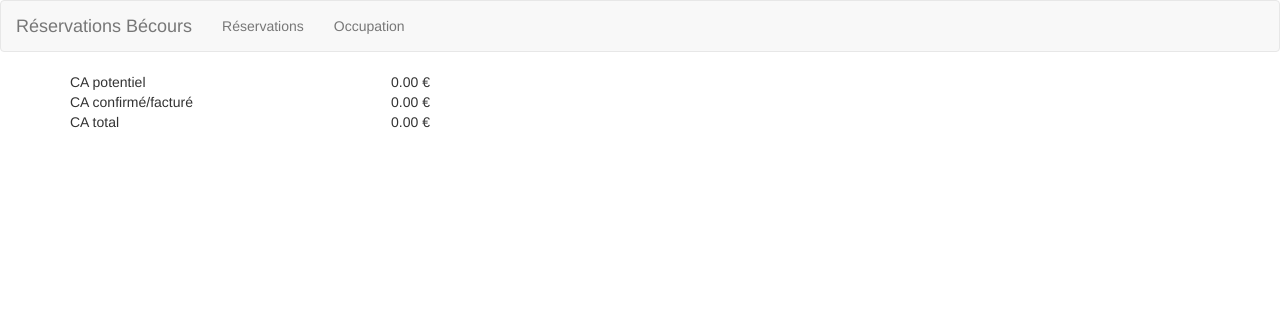
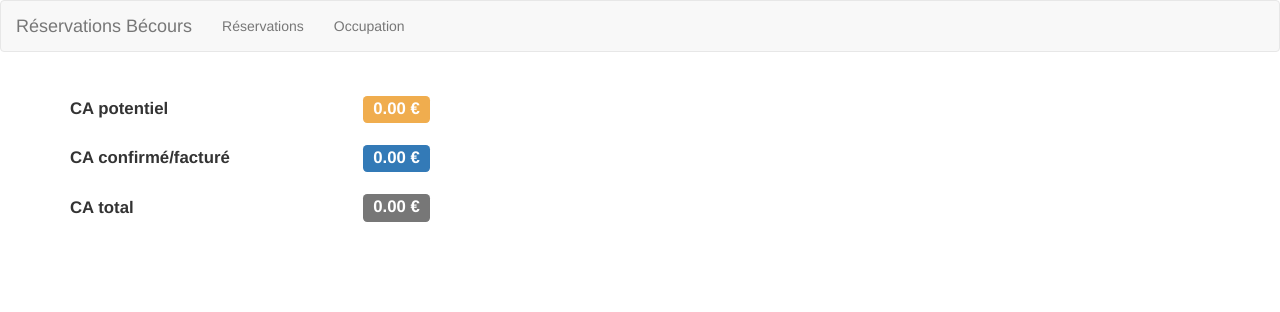
Before and after one commit to eedf/becours, a Django app: page / in a window 1280 px wide. Shown: the top 312 px of the page. Run offline with Django 3.2, Linux system fonts and the light colour scheme; data that the repository does not hold is empty; some libraries are stand-ins or nearby versions.

Commit message:
Format income

```diff
--- a/becours/settings.py
+++ b/becours/settings.py
@@ -131,3 +131,5 @@ MEDIA_URL = '/media/'
 MEDIA_ROOT = os.path.join(BASE_DIR, 'media')
 
 LOGIN_URL = 'auth:login'
+
+USE_THOUSAND_SEPARATOR = True
--- a/becours/templates/base.html
+++ b/becours/templates/base.html
@@ -12,6 +12,11 @@
     <style>
         .label, .badge {
             font-size: 100%;
+        }
+        .income .row {
+            font-size: 120%;
+            font-weight: bold;
+            margin-top: 1.5em;
         }
     </style>
 </head>
--- a/booking/templates/booking/home.html
+++ b/booking/templates/booking/home.html
@@ -2,18 +2,18 @@
 
 {% block content %}
 
-    <div class="container">
+    <div class="container income">
         <div class="row">
             <div class="col-md-2">CA potentiel</div>
-            <div class="col-md-2 text-right">{{ potentiel_income|floatformat:2 }} €</div>
+            <div class="col-md-2 text-right"><span class="label label-warning">{{ potentiel_income|floatformat:2 }} €</span></div>
         </div>
         <div class="row">
             <div class="col-md-2">CA confirmé/facturé</div>
-            <div class="col-md-2 text-right">{{ confirmed_income|floatformat:2 }} €</div>
+            <div class="col-md-2 text-right"><span class="label label-primary">{{ confirmed_income|floatformat:2 }} €</span></div>
         </div>
         <div class="row">
             <div class="col-md-2">CA total</div>
-            <div class="col-md-2 text-right">{{ total_income|floatformat:2 }} €</div>
+            <div class="col-md-2 text-right"><span class="label label-default">{{ total_income|floatformat:2 }} €</span></div>
         </div>
     </div>
 
```
